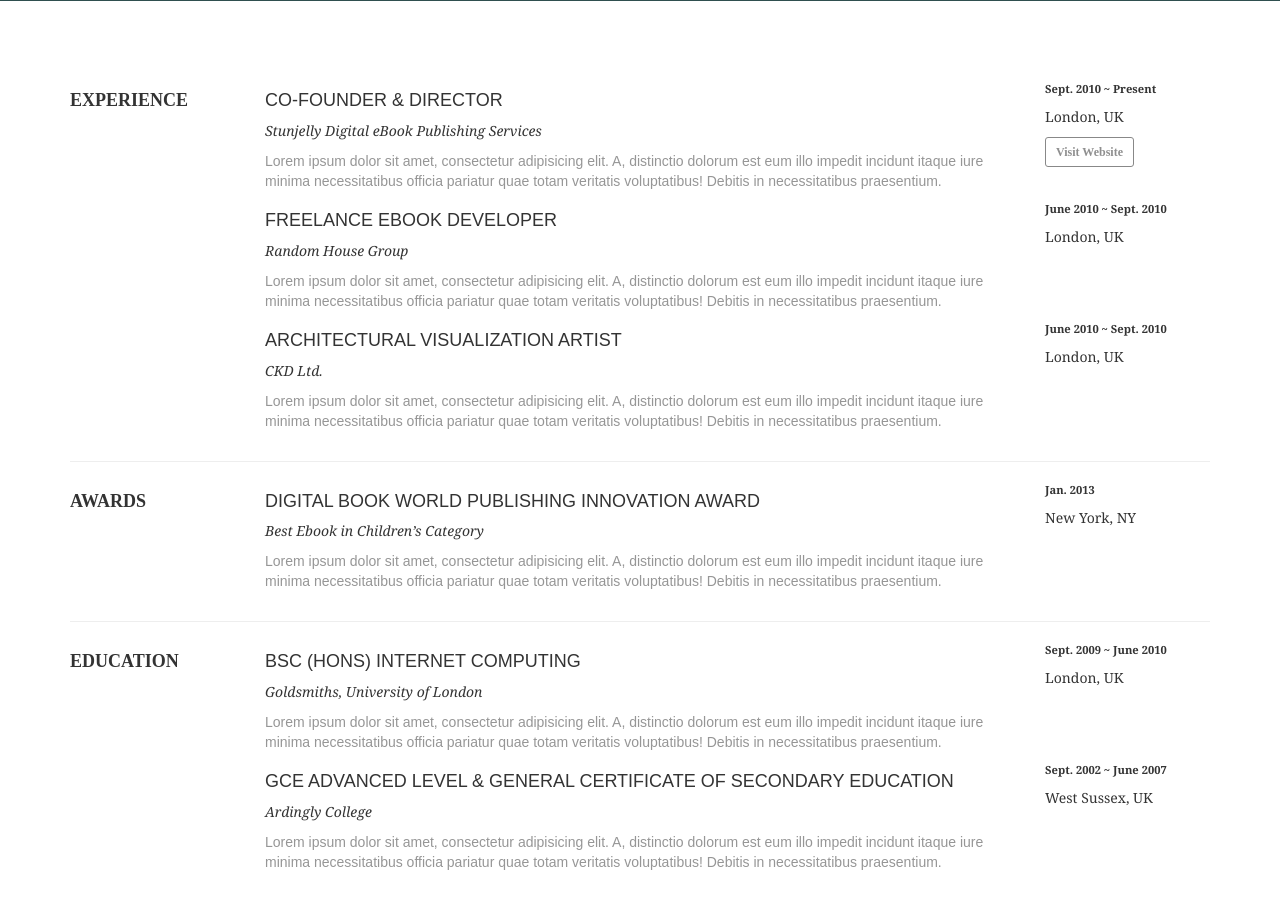
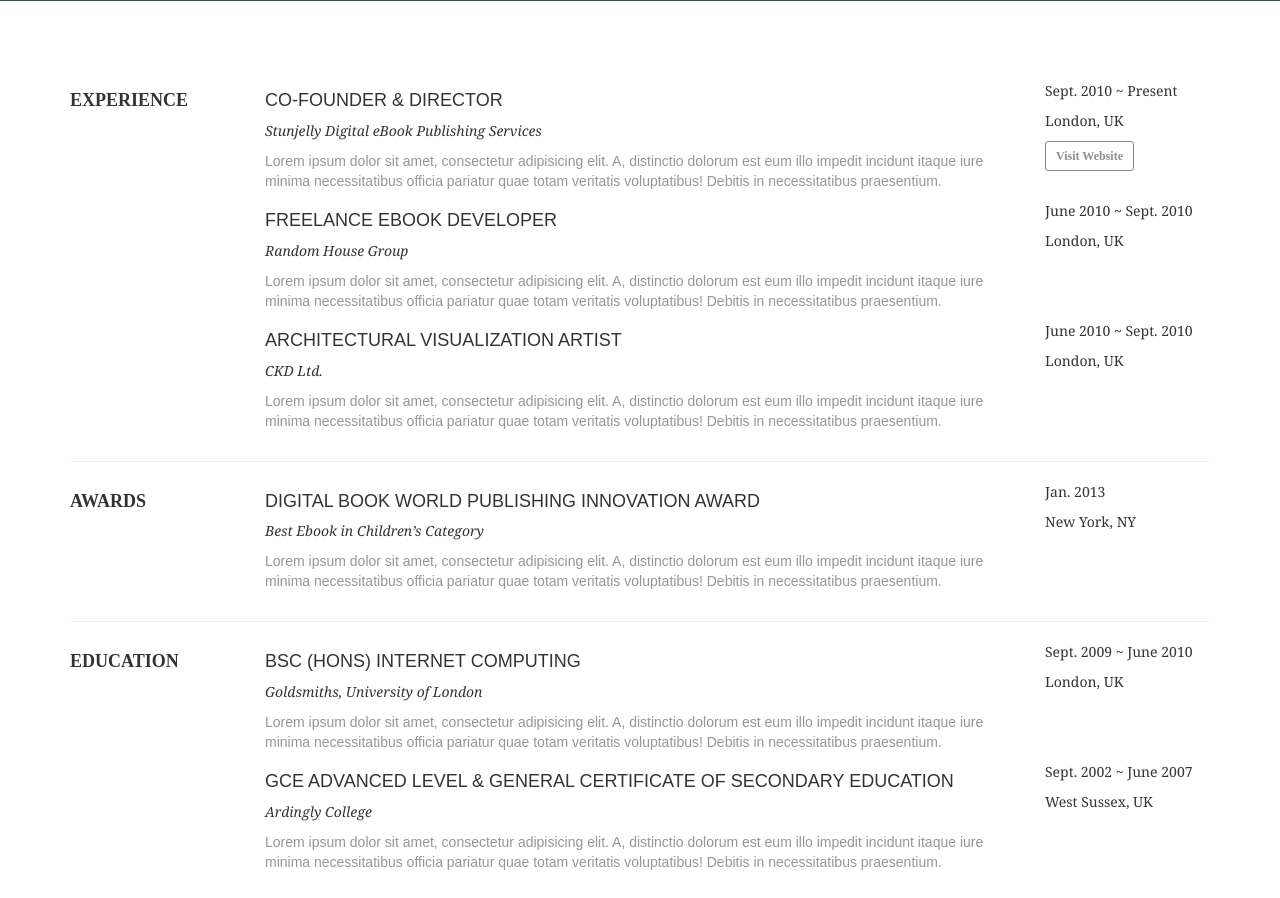
Before and after one commit to eknowles/CV, a Flask app: page / in a window 1280 px wide. Shown: the part 857-1755 px from the top of the page. Run offline with Flask 2, Linux system fonts and the light colour scheme; some libraries are stand-ins or nearby versions.

Commit message:
General Update

```diff
--- a/static/css/style.css
+++ b/static/css/style.css
@@ -53,12 +53,12 @@ h4 {
     font-family: Georgia, Times, "Times New Roman", serif;
 }
 .date {
-    font-weight: 700;
+    /*font-weight: 700;*/
     font-family: Georgia, Times, "Times New Roman", serif;
-    font-size: 0.8em;
+    /*font-size: 0.8em;*/
 }
 .location {
-    font-weight: 500;
+    /*font-weight: 500;*/
     font-family: Georgia, Times, "Times New Roman", serif;
 }
 .section-title {
```
